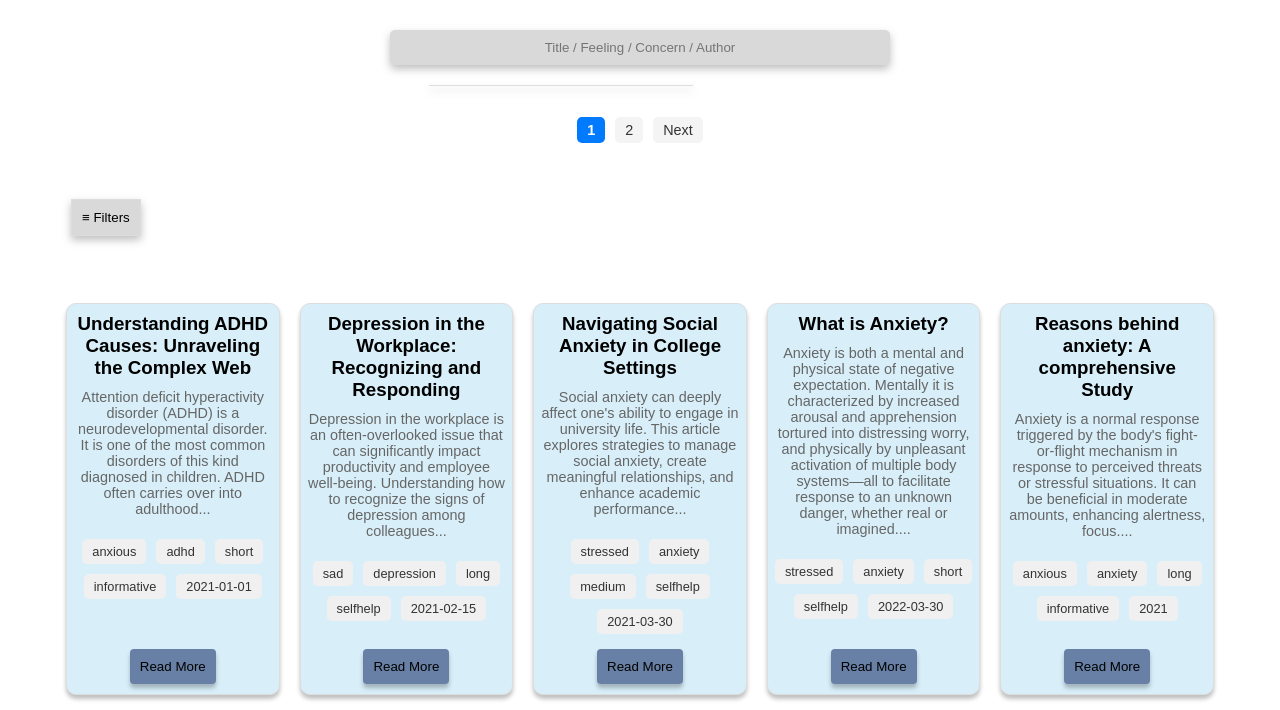
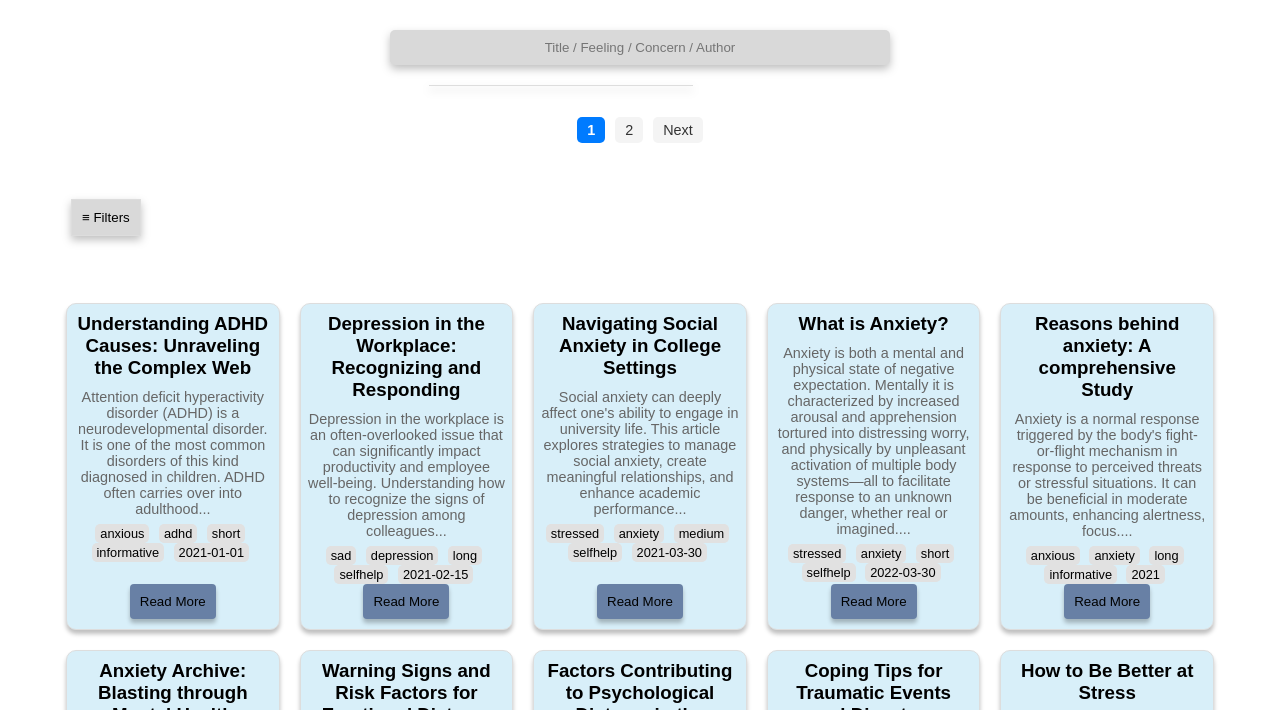
Before and after one commit to tej-kodur/StudentSerenity, a plain HTML site: page index.html in a window 1280 px wide. Shown: the part 72-782 px from the top of the page. Drawn offline with Linux system fonts and the light colour scheme.

Commit message:
Update styles.css

```diff
--- a/styles.css
+++ b/styles.css
@@ -421,20 +421,3 @@ filter-category input[type="checkbox"] {
         text-align: center; /* Center the content on small screens */
     }
 }
-
-
-.article-tags {
-    display: flex;
-    flex-wrap: wrap;
-    justify-content: center;
-    margin: 10px 0;
-}
-
-.tag {
-    background-color: #f0f0f0;
-    border-radius: 5px;
-    padding: 5px 10px;
-    margin: 5px;
-    font-size: 0.8em;
-    color: #333;
-}
```
